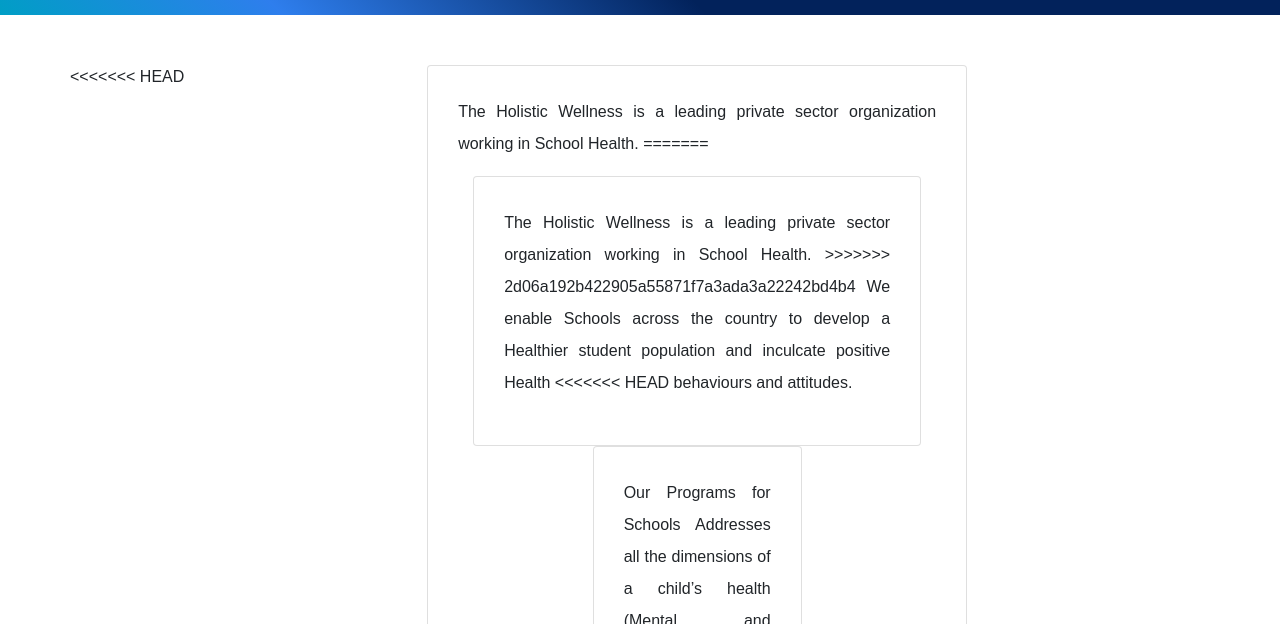
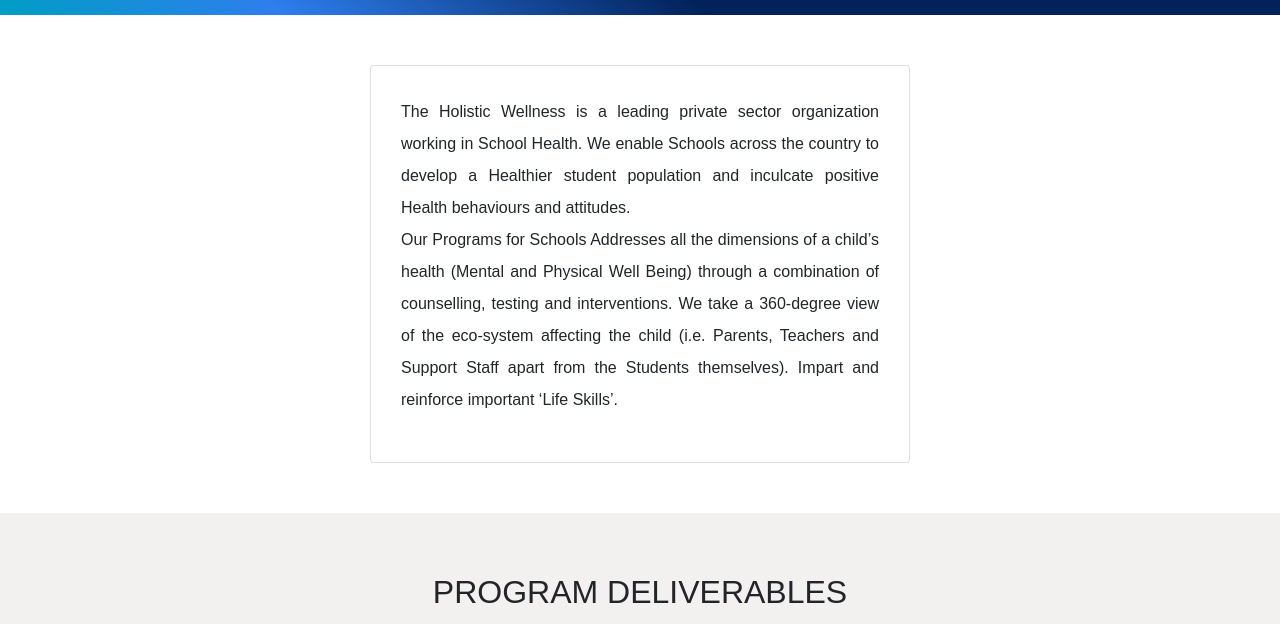
Before and after one commit to vishalsankpal/the-hollistic-wellness, a plain HTML site: page school-health.html in a window 1280 px wide. Shown: the part 176-800 px from the top of the page. Drawn offline with nearby package versions, Linux system fonts and the light colour scheme.

Commit message:
school para issue

```diff
--- a/school-health.html
+++ b/school-health.html
@@ -92,39 +92,19 @@
         <section class="para">
             <div class="container">
                 <div class="row">
-<<<<<<< HEAD
-                    <div class="col-sm-12 col-md-6 mx-auto my-3 my-md-auto">
-                        <div class="card first">
-                            <p class=" paragraph-text text-justify">The Holistic Wellness is a leading private sector organization working in School Health.
-=======
-                    <div class="col-sm-12 col-md-12 mx-auto my-3 my-md-auto">
-                        <div class="card second">
-                            <p class=" paragraph-text">
-                                The Holistic Wellness is a leading private sector organization working in School Health.
->>>>>>> 2d06a192b422905a55871f7a3ada3a22242bd4b4
-                                We
-                                enable
-                                Schools across the country to develop a Healthier student population and inculcate
-                                positive
-                                Health
-<<<<<<< HEAD
-                                behaviours and attitudes.</p>
-                        </div>
-                    </div>
                     <div class="col-sm-12 col-md-6 mx-auto my-3 my-md-auto">
                         <div class="card second">
-                            <p class=" paragraph-text text-justify">Our Programs for Schools Addresses all the dimensions of a child’s health (Mental and
-=======
-                                behaviours and attitudes.<br>
+                            <p class=" paragraph-text text-justify">
+                                The Holistic Wellness is a leading private sector organization working in School Health.
+                                We enable Schools across the country to develop a Healthier student population and
+                                inculcate positive Health behaviours and attitudes.<br>
                                 Our Programs for Schools Addresses all the dimensions of a child’s health (Mental and
->>>>>>> 2d06a192b422905a55871f7a3ada3a22242bd4b4
-                                Physical Well
-                                Being) through a combination of counselling, testing and interventions. We take a
-                                360-degree
-                                view of the
-                                eco-system affecting the child (i.e. Parents, Teachers and Support Staff apart from the
-                                Students
-                                themselves). Impart and reinforce important ‘Life Skills’.</p>
+                                Physical Well Being) through a combination of counselling, testing and interventions. We
+                                take a 360-degree view of the eco-system affecting the child (i.e. Parents, Teachers and
+                                Support Staff apart from the Students themselves). Impart and reinforce important ‘Life
+                                Skills’.
+
+                            </p>
                         </div>
                     </div>
                 </div>
@@ -202,7 +182,8 @@
                             <ul>
                                 <li class=" paragraph-text text-justify">Visual Acuity Test (Plus Optics based) </li>
                                 <li class=" paragraph-text text-justify">Colour vision </li>
-                                <li class=" paragraph-text text-justify">Check for squints Check for pathological anomalies</li>
+                                <li class=" paragraph-text text-justify">Check for squints Check for pathological
+                                    anomalies</li>
                             </ul>
                             </ul>
                         </div>
@@ -220,7 +201,8 @@
                             <p><img src="./images/ear.png" height=40 width=40 alt=""></p>
                             <h5><b>ENT Examination</b></h5>
                             <ul>
-                                <li class=" paragraph-text text-justify">Ear hygiene, hearing (Tuning fork sensitivity) </li>
+                                <li class=" paragraph-text text-justify">Ear hygiene, hearing (Tuning fork sensitivity)
+                                </li>
                                 <li class=" paragraph-text text-justify">Nasal Examination </li>
                                 <li class=" paragraph-text text-justify">Throat Examination</li>
                             </ul>
@@ -251,7 +233,8 @@
                             <p><img src="./images/general.png" height=40 width=40 alt=""></p>
                             <h5><b>General Physical Health</b></h5>
                             <ul>
-                                <li class=" paragraph-text text-justify">General health check by physicians using PICCLE test </li>
+                                <li class=" paragraph-text text-justify">General health check by physicians using PICCLE
+                                    test </li>
                                 <li class=" paragraph-text text-justify">Examination for abdomen, cardiac </li>
                                 <li class=" paragraph-text text-justify">sounds, overall health, Allergy</li>
                             </ul>
@@ -377,10 +360,12 @@
             <div class="container">
                 <h2 class="text-center section-heading">HEALTH AWARENESS MODULES</h2>
                 <div class="row text-center">
-                    <p class="mx-auto paragraph-text text-justify">As an Organization, our primary focus is on increasing "Health
+                    <p class="mx-auto paragraph-text text-justify">As an Organization, our primary focus is on
+                        increasing "Health
                         Awareness" and
                         reinforcing "Life Skills".</p>
-                    <p class="mx-auto paragraph-text text-justify">Below is an illustrative list of programs that we conduct at
+                    <p class="mx-auto paragraph-text text-justify">Below is an illustrative list of programs that we
+                        conduct at
                         schools for various
                         stakeholders</p>
                 </div>
```
